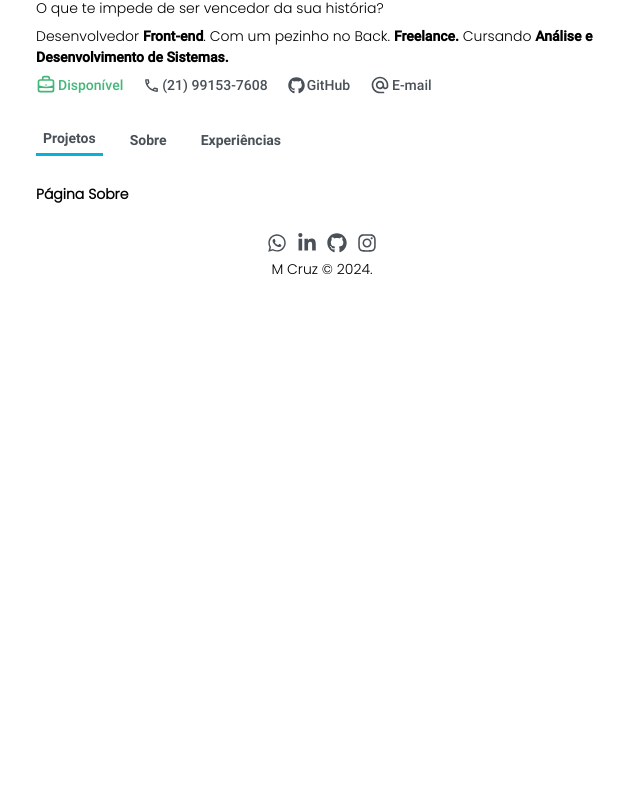
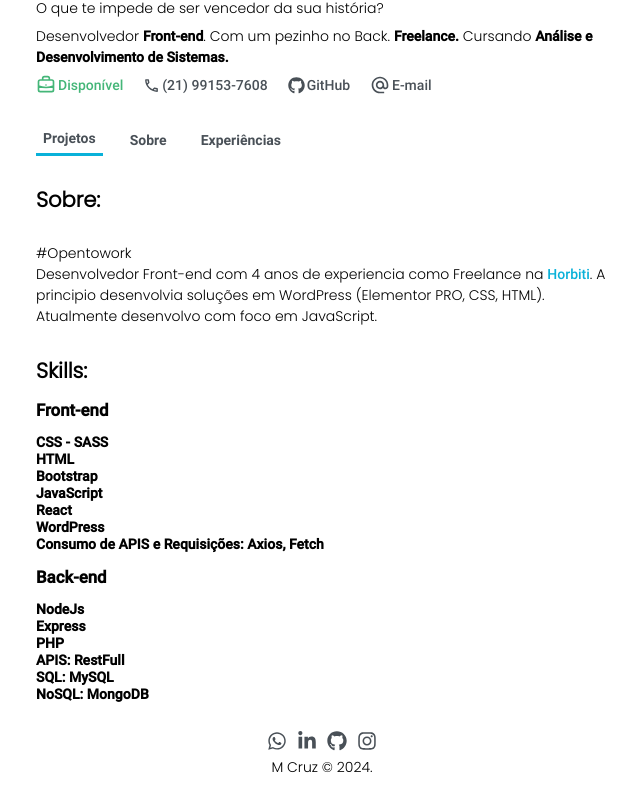
Before and after one commit to rlxmts/portfolio, a React (Vite) app: page /sobre in a window 1280 px wide. Shown: the part 441-1247 px from the top of the page, without its empty margins (318-958 px from the left). Before the commit the page ends 800 px from the top, so only its background shows below. Built offline with nearby package versions, Linux system fonts and the light colour scheme.

Commit message:
:sparkles: Criando seção Sobre

```diff
--- a/src/Components/Layout/Rodape/index.jsx
+++ b/src/Components/Layout/Rodape/index.jsx
@@ -17,6 +17,10 @@ const ListaFooter = styled.ul`
 
   a{
     color: #495057;
+
+    &:hover{
+      color: #09B1D9;
+    }
   }
 `;
 
--- a/src/Pages/Sobre/index.jsx
+++ b/src/Pages/Sobre/index.jsx
@@ -1,6 +1,60 @@
+import styled from "styled-components";
+
+const Tecnologia = styled.h4`
+  margin: 1rem 0;
+  font-family: "PoppinsMedium";
+  font-size: 1.2rem;
+`;
+
+const SecaoSobre = styled.section`
+
+  .link-horbiti{
+    color: #09B1D9;
+    font-family: "PoppinsMedium";
+  }
+
+  h2{
+    font-size: 1.5rem;
+    margin-bottom: 2rem;
+  }
+
+  h3{
+    font-size: 1.5rem;
+    margin-top: 2rem;
+  }
+
+  li{
+    font-size: .7rem;
+  }
+`;
+
 const Sobre = ()=> {
   return(
-    <h1> Página Sobre</h1>
+    <SecaoSobre>
+      <h2>Sobre:</h2>
+      <p>#Opentowork</p>
+      <p>Desenvolvedor Front-end com 4 anos de experiencia como Freelance na <a className="link-horbiti" href="https://horbiti.vercel.app" target="_blank" rel="noopener noreferrer">Horbiti</a>. A principio desenvolvia soluções em WordPress (Elementor PRO, CSS, HTML).</p>
+      <p>Atualmente desenvolvo com foco em JavaScript.</p>
+
+      <h3>Skills:</h3>
+      <ul>
+        <Tecnologia>Front-end</Tecnologia>
+        <li><strong className="strong">CSS - SASS</strong></li>
+        <li><strong className="strong">HTML</strong></li>
+        <li><strong className="strong">Bootstrap</strong></li>
+        <li><strong className="strong">JavaScript</strong></li>
+        <li><strong className="strong">React</strong></li>
+        <li><strong className="strong">WordPress</strong></li>
+        <li><strong className="strong">Consumo de APIS e Requisições: Axios, Fetch </strong></li>
+        <Tecnologia>Back-end</Tecnologia>
+        <li><strong className="strong">NodeJs</strong></li>
+        <li><strong className="strong">Express</strong></li>
+        <li><strong className="strong">PHP</strong></li>
+        <li><strong className="strong">APIS: RestFull</strong></li>
+        <li><strong className="strong">SQL: MySQL</strong></li>
+        <li><strong className="strong">NoSQL: MongoDB</strong></li>
+      </ul>
+    </SecaoSobre>
   );
 };
 
```
